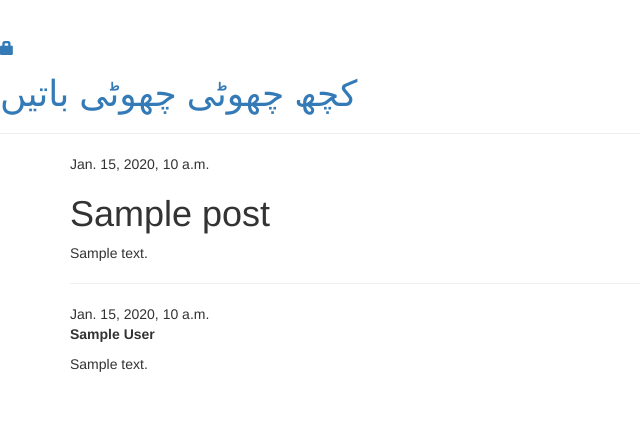
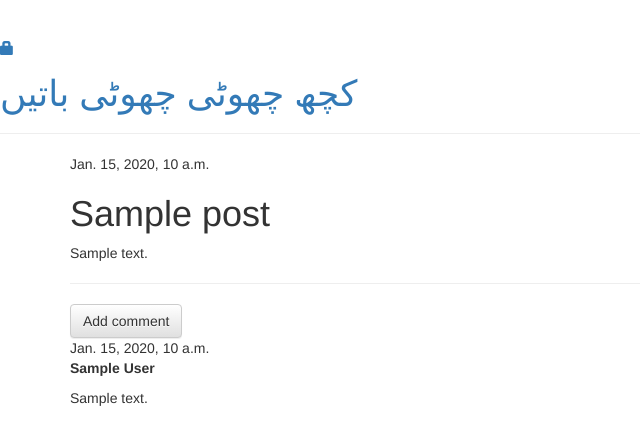
Before and after one commit to mhsnjvd/zindajaved_project, a Django app: page /blog/post/1/ in a window 1280 px wide. Shown: the top 445 px of the page, without its empty margins (0-640 px from the left). Run offline with Django 3.2, Linux system fonts and the light colour scheme; tables that the repository leaves empty hold one stand-in row (values such as "Sample post"); some libraries are stand-ins or nearby versions.

Commit message:
comments enabled!

```diff
--- a/blog/models.py
+++ b/blog/models.py
@@ -17,6 +17,9 @@ class Post(models.Model):
         self.published_date = timezone.now()
         self.save()
 
+    def approved_comments(self):
+        return self.comments.filter(approved_comment=True)
+
     def __str__(self):
         return self.title
 
--- a/blog/templates/blog/post_detail.html
+++ b/blog/templates/blog/post_detail.html
@@ -18,12 +18,21 @@
     </div>
 
     <hr>
+    <a class="btn btn-default" href="{% url 'add_comment_to_post' pk=post.pk %}">Add comment</a>
     {% for comment in post.comments.all %}
+        {% if user.is_authenticated or comment.approved_comment %}
         <div class="comment">
-            <div class="date">{{ comment.created_date }}</div>
+            <div class="date">
+                {{ comment.created_date }}
+                {% if not comment.approved_comment %}
+                    <a class="btn btn-default" href="{% url 'comment_remove' pk=comment.pk %}"><span class="glyphicon glyphicon-remove"></span></a>
+                    <a class="btn btn-default" href="{% url 'comment_approve' pk=comment.pk %}"><span class="glyphicon glyphicon-ok"></span></a>
+                {% endif %}
+            </div>
             <strong>{{ comment.author }}</strong>
             <p>{{ comment.text|linebreaks }}</p>
         </div>
+        {% endif %}
     {% empty %}
         <p>No comments here yet</p>
     {% endfor %}
--- a/blog/templates/blog/post_list.html
+++ b/blog/templates/blog/post_list.html
@@ -6,10 +6,9 @@
             <div class="date">
                 {{ post.published_date }}
             </div>
-            <h1><a href="{% url 'post_detail' pk=post.pk %}">{{ post.title }}</a></h1>
-            <!--
+            <h1><a href="{% url 'blog.views.post_detail' pk=post.pk %}">{{ post.title }}</a></h1>
             <p>{{ post.text|linebreaksbr }}</p>
-            -->
+            <a href="{% url 'blog.views.post_detail' pk=post.pk %}">Comments: {{ post.approved_comments.count }}</a>
         </div>
     {% endfor %}
 {% endblock %}
--- a/blog/urls.py
+++ b/blog/urls.py
@@ -9,6 +9,7 @@ urlpatterns = [
     url(r'^drafts/$', views.post_draft_list, name='post_draft_list'),
     url(r'^post/(?P<pk>\d+)/publish/$', views.post_publish, name='post_publish'),
     url(r'^post/(?P<pk>\d+)/remove/$', views.post_remove, name='post_remove'),
-
-
+    url(r'^post/(?P<pk>\d+)/comment/$', views.add_comment_to_post, name='add_comment_to_post'),
+    url(r'^comment/(?P<pk>\d+)/approve/$', views.comment_approve, name='comment_approve'),
+    url(r'^comment/(?P<pk>\d+)/remove/$', views.comment_remove, name='comment_remove'),
 ]
--- a/blog/views.py
+++ b/blog/views.py
@@ -1,8 +1,8 @@
 from django.shortcuts import render, get_object_or_404
 from django.shortcuts import redirect
 from django.utils import timezone
-from .models import Post
-from .forms import PostForm
+from .models import Post, Comment
+from .forms import PostForm, CommentForm
 from django.contrib.auth.decorators import login_required
 
 
@@ -62,3 +62,32 @@ def post_remove(request, pk):
     post = get_object_or_404(Post, pk=pk)
     post.delete()
     return redirect('blog.views.post_list')
+
+
+def add_comment_to_post(request, pk):
+    post = get_object_or_404(Post, pk=pk)
+    if request.method == "POST":
+        form = CommentForm(request.POST)
+        if form.is_valid():
+            comment = form.save(commit=False)
+            comment.post = post
+            comment.save()
+            return redirect('blog.views.post_detail', pk=post.pk)
+    else:
+        form = CommentForm()
+    return render(request, 'blog/add_comment_to_post.html', {'form': form})
+
+
+
+@login_required
+def comment_approve(request, pk):
+    comment = get_object_or_404(Comment, pk=pk)
+    comment.approve()
+    return redirect('blog.views.post_detail', pk=comment.post.pk)
+
+@login_required
+def comment_remove(request, pk):
+    comment = get_object_or_404(Comment, pk=pk)
+    post_pk = comment.post.pk
+    comment.delete()
+    return redirect('blog.views.post_detail', pk=post_pk)
```
Also changed, not shown: blog/forms.py (+7 -1 lines), blog/templates/blog/add_comment_to_post.html (added, +10 -0 lines).
